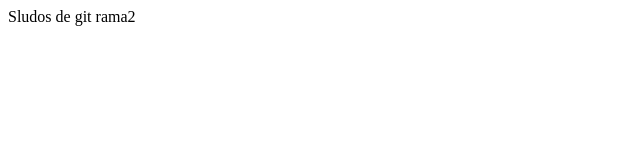
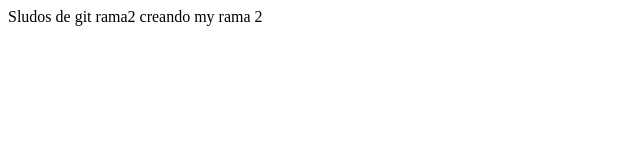
Before and after one commit to LuisRaico/Ramas, a plain HTML site: page Paginas/index.html in a window 1280 px wide. Shown: the whole page, without its empty margins (0-640 px from the left). Drawn offline with Linux system fonts and the light colour scheme.

Commit message:
añadiendo segunda linea

```diff
--- a/Paginas/index.html
+++ b/Paginas/index.html
@@ -8,6 +8,6 @@
 </head>
 <body>
     Sludos de git rama2
-
+    creando my rama 2
 </body>
 </html>
```
